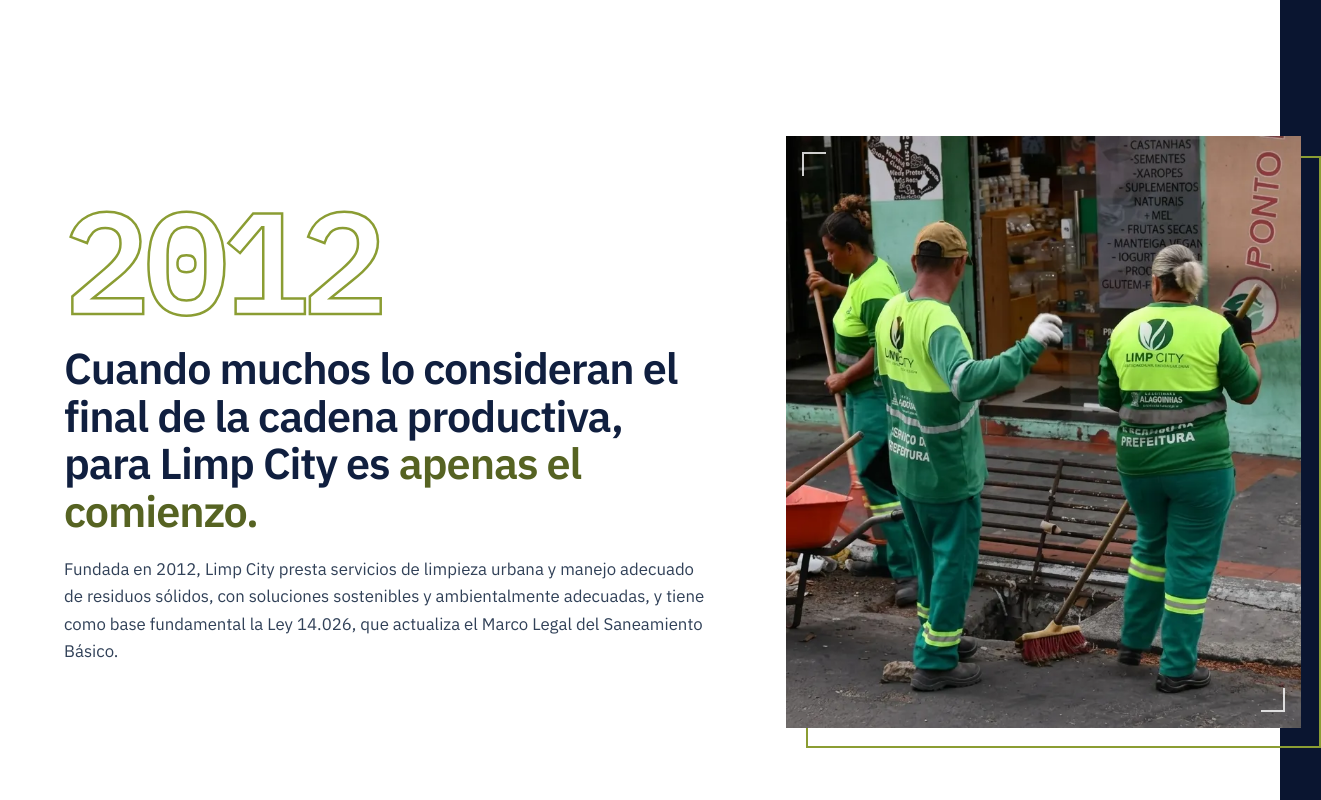
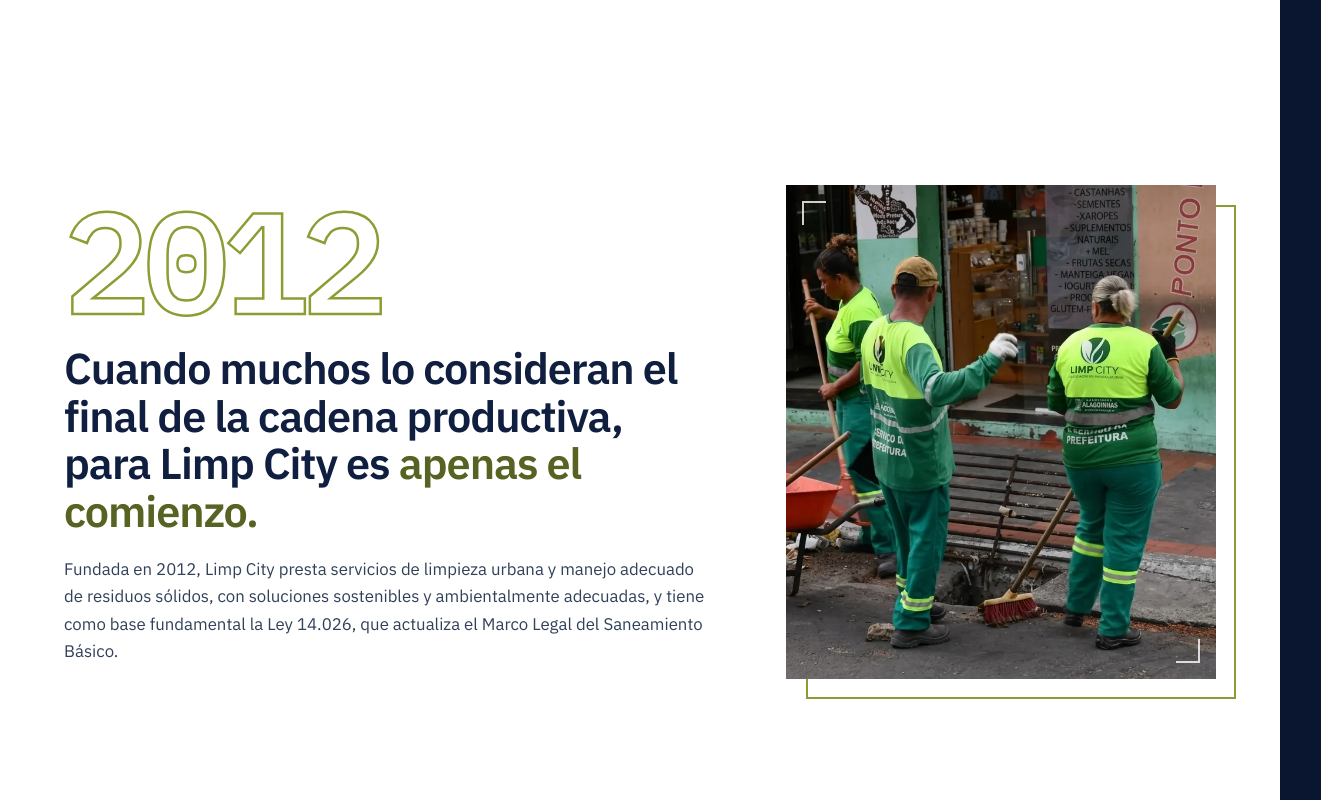
Before and after one commit to jhefferson-guerrero/cbs-web, a React (Vite) app: page /limp-city in a window 1280 px wide. Shown: the part 800-1600 px from the top of the page, 1321 px wide, since content can reach past the window. Built offline with nearby package versions, Linux system fonts and the light colour scheme.

Commit message:
Limp City, Sobre la empresa: la foto ya no se sale de su columna en pantallas altas (ancho = el menor entre la columna y el que da el alto de la ventana); desaparece el desborde de 41 px en 1440x900

```diff
--- a/src/components/limpcity/LimpCityAbout.tsx
+++ b/src/components/limpcity/LimpCityAbout.tsx
@@ -41,12 +41,15 @@ export function LimpCityAbout() {
           </motion.p>
         </div>
 
+        {/* El ancho es el menor entre el de la columna y el que daría el alto de la ventana (74vh, con la
+            proporción de la foto): antes solo dependía del alto y en ventanas altas la foto se salía de su
+            columna por la derecha. */}
         <motion.div
           {...reveal(0.15)}
-          className="relative isolate mx-auto w-full max-w-sm lg:mx-0 lg:ml-auto lg:aspect-[626/720] lg:h-[min(74vh,46rem)] lg:w-auto lg:max-w-none"
+          className="relative isolate mx-auto w-full max-w-sm lg:mx-0 lg:ml-auto lg:aspect-[626/720] lg:w-[min(100%,calc(min(74vh,46rem)*626/720))] lg:max-w-none"
         >
           <span aria-hidden="true" className="absolute -bottom-4 -right-4 -z-10 h-full w-full border-[2.5px] border-moss-500 lg:-bottom-5 lg:-right-5" />
-          <div className="relative aspect-[626/720] w-full overflow-hidden bg-navy-950 lg:aspect-auto lg:h-full">
+          <div className="relative aspect-[626/720] w-full overflow-hidden bg-navy-950">
             <img
               src={aboutImage}
               alt="Tres operarios de Limp City con chaleco y uniforme verde barriendo junto a un sumidero, con una carretilla naranja"
```
